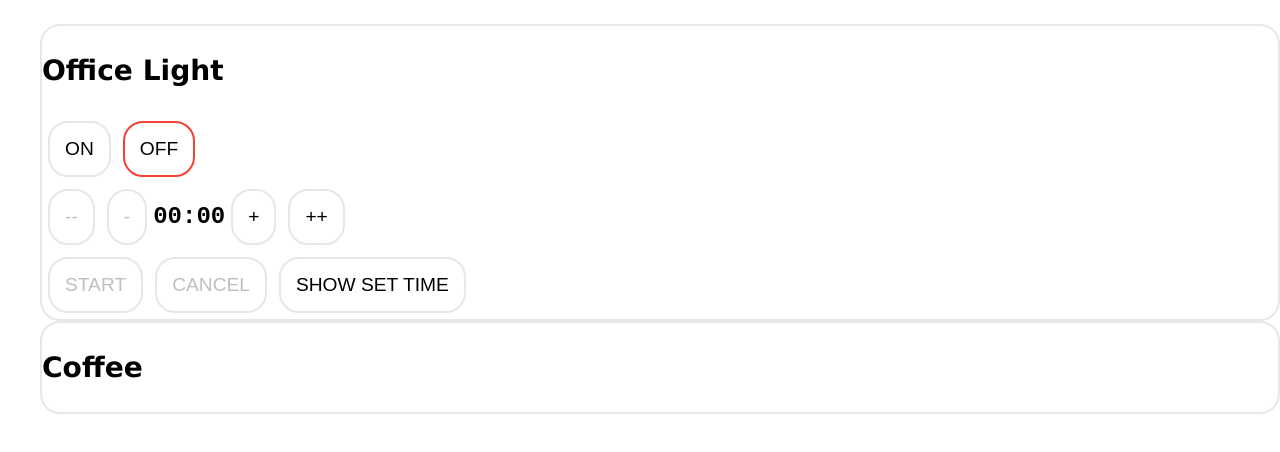
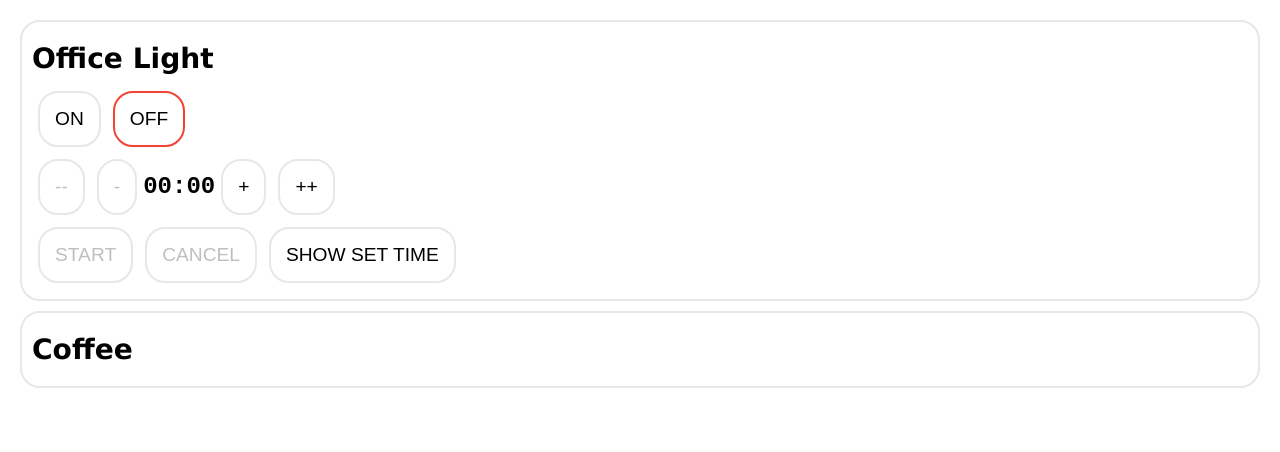
Before and after one commit to mjvandermeulen/outlets-react, a React (Create React App) app: page / in a window 1280 px wide. Shown: the top 452 px of the page. Built offline with nearby package versions, Linux system fonts and the light colour scheme; no server answers.

Commit message:
accordion working nicely with rotation and coffee bounce DEMO

```diff
--- a/src/App.css
+++ /dev/null
@@ -1,3 +0,0 @@
-.App {
-  font-size: 150%;
-}
--- a/src/App.tsx
+++ b/src/App.tsx
@@ -1,5 +1,4 @@
 import React from 'react'
-import './App.css'
 import OutletGroups from './components/OutletGroups'
 
 const App: React.FC = () => {
--- a/src/components/Group.tsx
+++ b/src/components/Group.tsx
@@ -42,11 +42,17 @@ export class Group extends React.Component<GroupProps, {}> {
             <h3 className="accordion-item__title">{this.props.displayName}</h3>
           </div>
           <div className="accordion-item__inner">
-            <div className="accordion-item__content">
+            <div
+              className={`accordion-item__content ${this.props.displayName ===
+                'Coffee' && 'bounce'}`}
+            >
+              <div>
                 <RemoteControlButton
                   enabled={true}
                   active={this.props.mode}
-                handleClick={event => this.props.handleOnOffClick(event, true)}
+                  handleClick={event =>
+                    this.props.handleOnOffClick(event, true)
+                  }
                   size="medium"
                 >
                   On
@@ -54,7 +60,9 @@ export class Group extends React.Component<GroupProps, {}> {
                 <RemoteControlButton
                   enabled={true}
                   active={!this.props.mode}
-                handleClick={event => this.props.handleOnOffClick(event, false)}
+                  handleClick={event =>
+                    this.props.handleOnOffClick(event, false)
+                  }
                   // TODO ******* see one above
                   size="medium"
                 >
@@ -130,6 +138,7 @@ export class Group extends React.Component<GroupProps, {}> {
               </div>
             </div>
           </div>
+        </div>
       </li>
     )
   }
--- a/src/css/accordion.css
+++ b/src/css/accordion.css
@@ -1,28 +1,46 @@
 .accordion-list {
   list-style: none;
+  overflow: hidden;
+  margin: 0;
+  padding: 10px;
 }
 
 .accordion-list > .accordion-list__item {
-  /* border-top: 1px solid grey; */
   background-color: white;
+  color: black;
   border-radius: 20px;
   border: 2px solid #e7e7e7;
-  color: black;
+  margin: 10px;
+  padding: 10px;
 }
 
 .accordion-item > .accordion-item__inner {
-  transform: rotate(0deg);
   transform-origin: top left;
   max-height: 25rem;
   transition-timing-function: ease-in;
   transition-duration: 0.3s;
-  transition-property: max-height transform;
+  transition-property: max-height;
   position: relative;
   overflow: hidden;
 }
 
-.accordion-item--closed > .accordion-item__inner {
-  transform: rotate(-90deg);
+.accordion-item .accordion-item__content {
+  transform: rotate(0deg);
+  transform-origin: top left;
+  transition-timing-function: cubic-bezier(1, 2.5, 1, 1);
+  transition-timing-function: ease-out;
+  transition-duration: 1s;
+  transition-duration: 0.3s;
+  transition-property: transform;
+  position: relative;
+}
+
+.accordion-item .bounce {
+  transition-timing-function: cubic-bezier(0.7, 1.6, 0, 0.75);
+  transition-duration: 1s;
+}
+
+.accordion-item--closed .accordion-item__inner {
   transform-origin: top left;
   max-height: 0rem;
   /* transition-timing-function: cubic-bezier(0.895, 0.03, 0.685, 0.22); ORIG from https://codepen.io/sedlukha/pen/WPeemb?editors=0100 */
@@ -35,9 +53,16 @@
   /* transition-timing-function: cubic-bezier(0, 1.15, 0, 0.95); */
   transition-timing-function: ease-out;
   transition-duration: 0.3s;
-  transition-property: max-height transform;
+  transition-property: max-height;
 }
 
-.accordion-item > .accordion-item__line {
+.accordion-item--closed .accordion-item__content {
+  transform: rotate(-90deg);
+  transition-timing-function: ease-in;
+  transition-duration: 0.3s;
+  transition-property: transform;
+}
+
+.accordion-item .accordion-item__line {
   cursor: pointer;
 }
--- a/src/index.css
+++ b/src/index.css
@@ -1,10 +1,16 @@
 body {
+  /* see https://www.w3schools.com/css/css_font.asp search: "combination of percent and em" */
+  font-size: 150%;
   font-family: Verdana, Geneva, Tahoma, sans-serif;
   /* from create react app */
   margin: 0;
   -webkit-font-smoothing: antialiased;
   -moz-osx-font-smoothing: grayscale;
   /* END from create react app */
+}
+
+h3 {
+  margin: 10px 0;
 }
 
 button {
```
Lines whose indentation alone changed are shown as unchanged.
